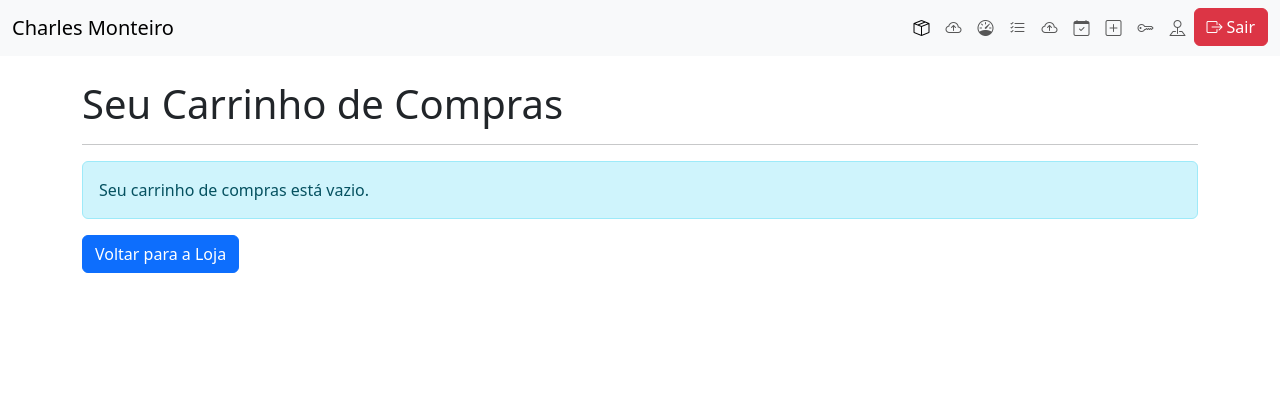
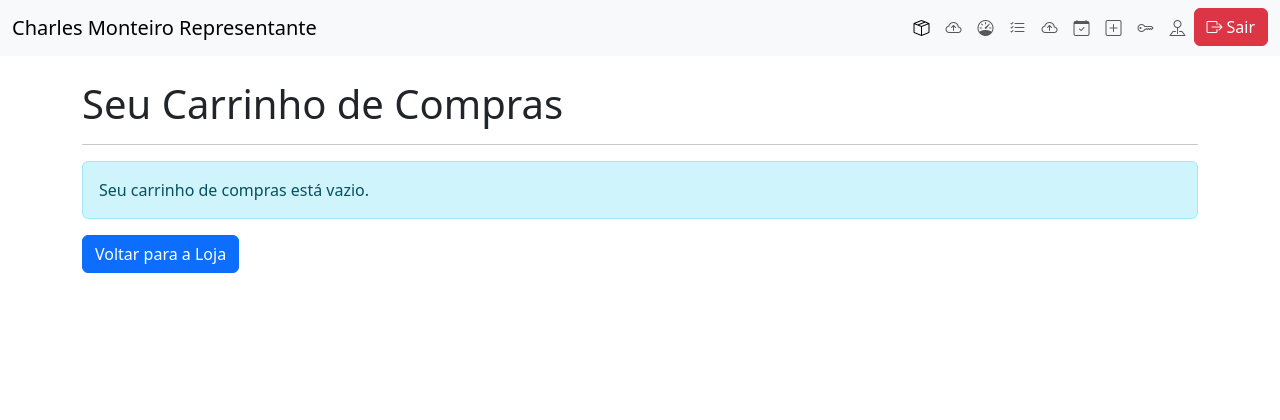
Before and after one commit to Sikynat/WFHUB, a Django app: page /carrinho/ in a window 1280 px wide. Shown: the top 420 px of the page. Run offline with Django 5.2, Linux system fonts and the light colour scheme; a user stored in the database is signed in.

Commit message:
add repretante

```diff
--- a/templates/base.html
+++ b/templates/base.html
@@ -39,7 +39,7 @@
 
   <nav class="navbar navbar-expand-lg bg-body-tertiary">
     <div class="container-fluid">
-        <a class="navbar-brand" href="{% url 'home' %}">Charles Monteiro</a>
+        <a class="navbar-brand" href="{% url 'home' %}">Charles Monteiro Representante</a>
         <button class="navbar-toggler" type="button" data-bs-toggle="collapse" data-bs-target="#navbarNav" aria-controls="navbarNav" aria-expanded="false" aria-label="Toggle navigation">
             <span class="navbar-toggler-icon"></span>
         </button>
```
